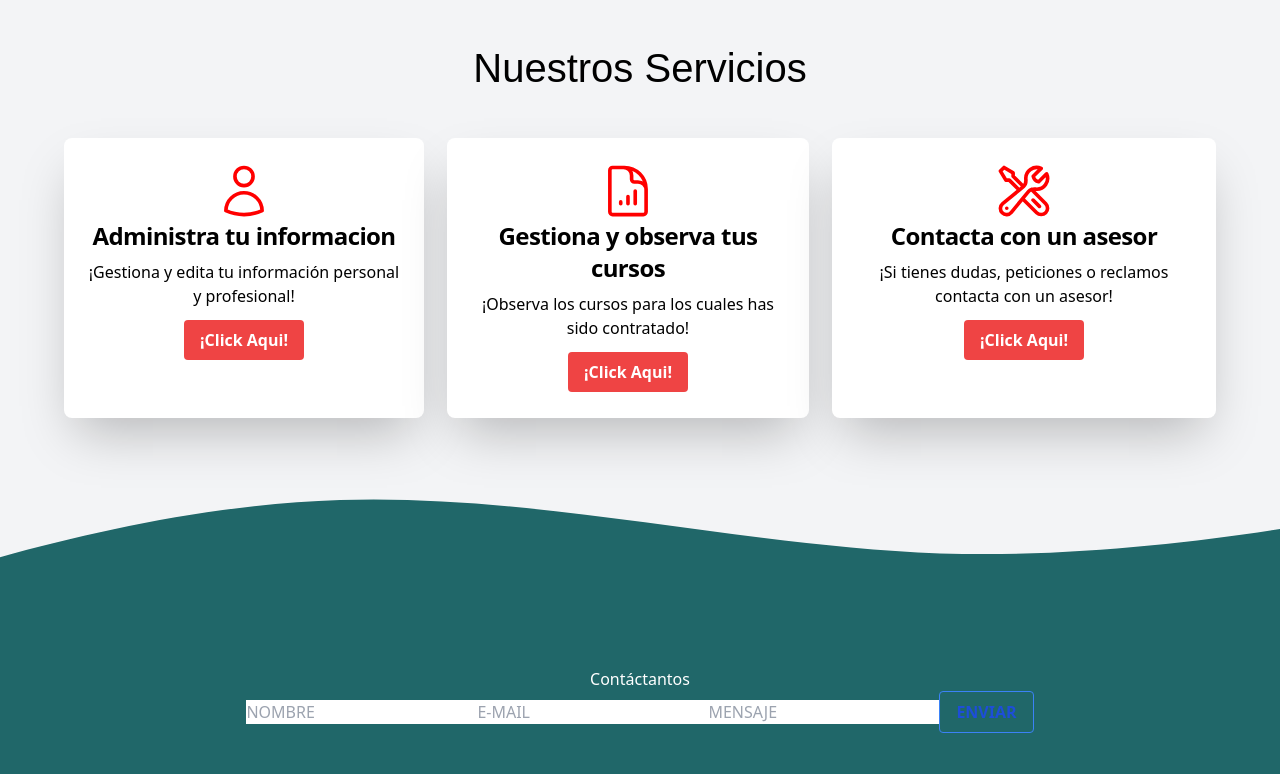
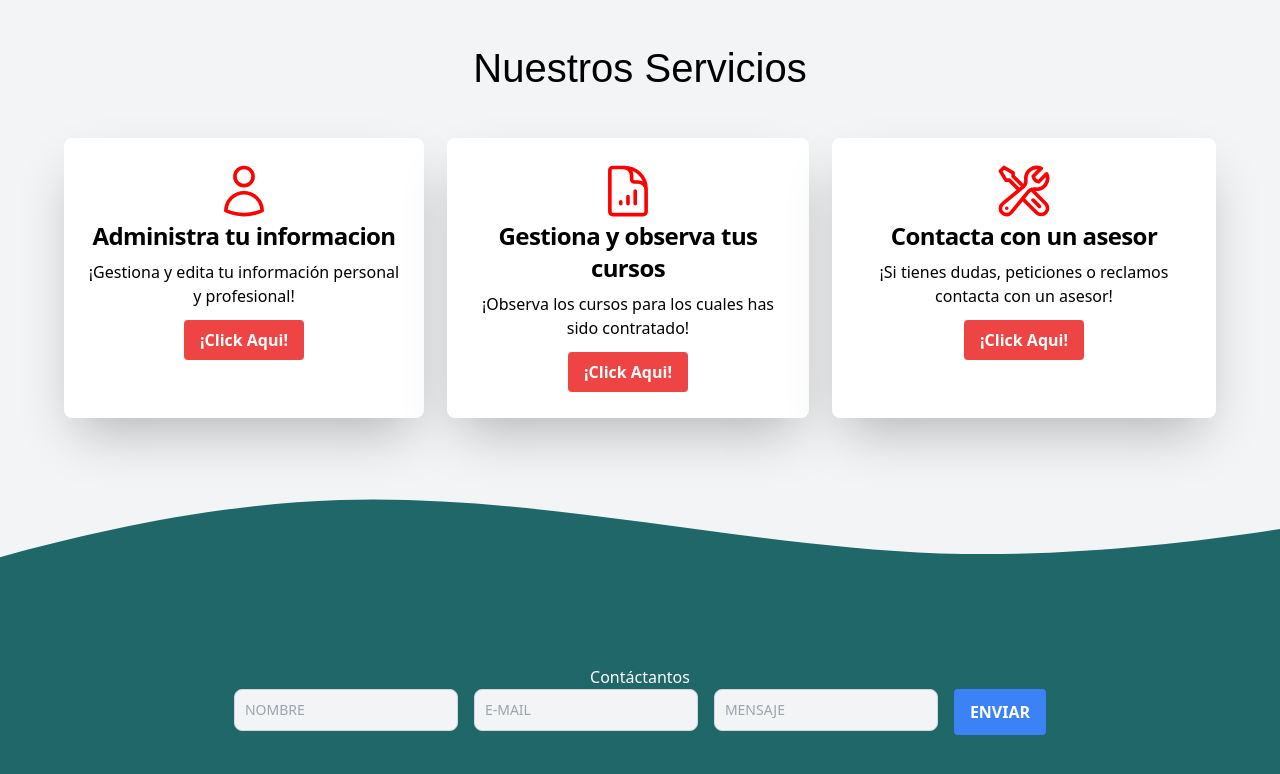
Before and after one commit to SantiagoYpes/proyecto2023, a Next.js app in the folder client/: page /contact in a window 1280 px wide. Shown: the top 774 px of the page. Built offline with nearby package versions, Linux system fonts and the light colour scheme.

Commit message:
Form design is almost ready, is just fix structure.

```diff
--- a/client/src/pages/contact.js
+++ b/client/src/pages/contact.js
@@ -2,7 +2,6 @@ import styles from "../styles/Contact.module.css";
 import ServiceCardComponent from "@/components/ServiceCardComponent";
 
 export default function Contact() {
-
   const adminInfoCard = {
     title: "Administra tu informacion",
     shortDesc: "¡Gestiona y edita tu información personal y profesional!",
@@ -23,7 +22,7 @@ export default function Contact() {
   };
 
   return (
-    <div className="min-h-screen  justify-center bg-gray-100">
+    <div className="min-h-screen justify-center bg-gray-100">
       <div className={styles.container}>
         <div className={styles.title}>
           <h1>Nuestros Servicios</h1>
@@ -48,12 +47,22 @@ export default function Contact() {
       </div>
       <footer className={styles.footer}>
         <div className={styles.footerContainer}>
-          <h2>Contáctantos</h2>
-          <form>
-            <input placeholder="NOMBRE"></input>
-            <input placeholder="E-MAIL"></input>
-            <input placeholder="MENSAJE"></input>
-            <button className="bg-transparent hover:bg-blue-500 text-blue-700 font-semibold hover:text-white py-2 px-4 border border-blue-500 hover:border-transparent rounded">
+          <h2 className="">Contáctantos</h2>
+          <form className="flex flex-row gap-4">
+            <input
+              className="mb-1 bg-gray-100 border border-gray-300 text-gray-900 text-sm rounded-lg focus:ring-blue-500 focus:border-blue-500 block w-full p-2.5 cursor-not-allowed dark:bg-white-700 dark:border-gray-600 dark:placeholder-gray-400 dark:text-gray-400 dark:focus:ring-blue-500 dark:focus:border-blue-500"
+              placeholder="NOMBRE"
+            ></input>
+            <input
+              placeholder="E-MAIL"
+              className="mb-1 bg-gray-100 border border-gray-300 text-gray-900 text-sm rounded-lg focus:ring-blue-500 focus:border-blue-500 block w-full p-2.5 cursor-not-allowed dark:bg-white-700 dark:border-gray-600 dark:placeholder-gray-400 dark:text-gray-400 dark:focus:ring-blue-500 dark:focus:border-blue-500"
+            ></input>
+            <input
+              placeholder="MENSAJE"
+              className="mb-1 bg-gray-100 border border-gray-300 text-gray-900 text-sm rounded-lg focus:ring-blue-500 focus:border-blue-500 block w-full p-2.5 cursor-not-allowed dark:bg-white-700 dark:border-gray-600 dark:placeholder-gray-400 dark:text-gray-400 dark:focus:ring-blue-500 dark:focus:border-blue-500"
+              type="text"
+            ></input>
+            <button className="bg-blue-500 hover:bg-blue-700 text-white font-bold py-2 px-4 rounded">
               ENVIAR
             </button>
           </form>
```
